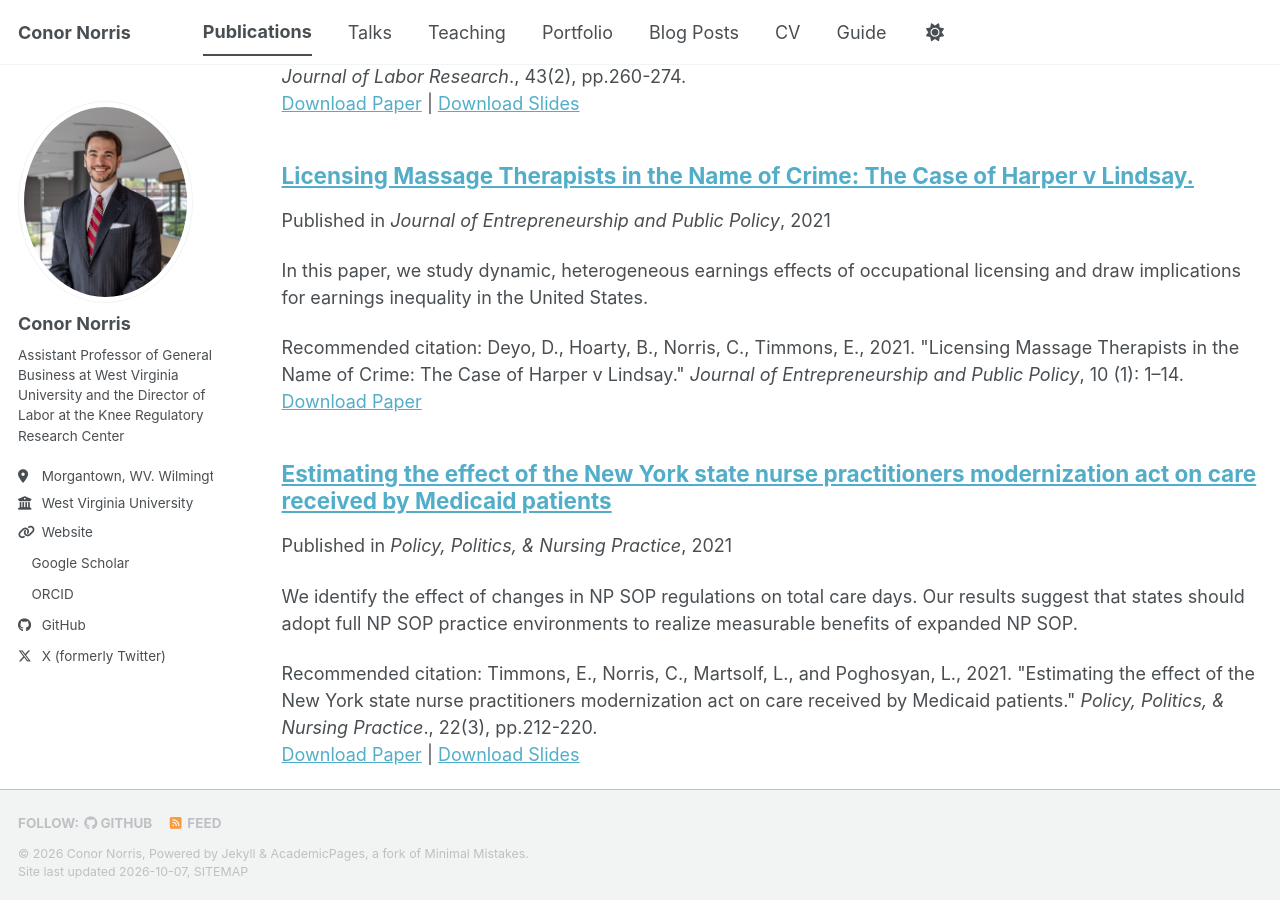
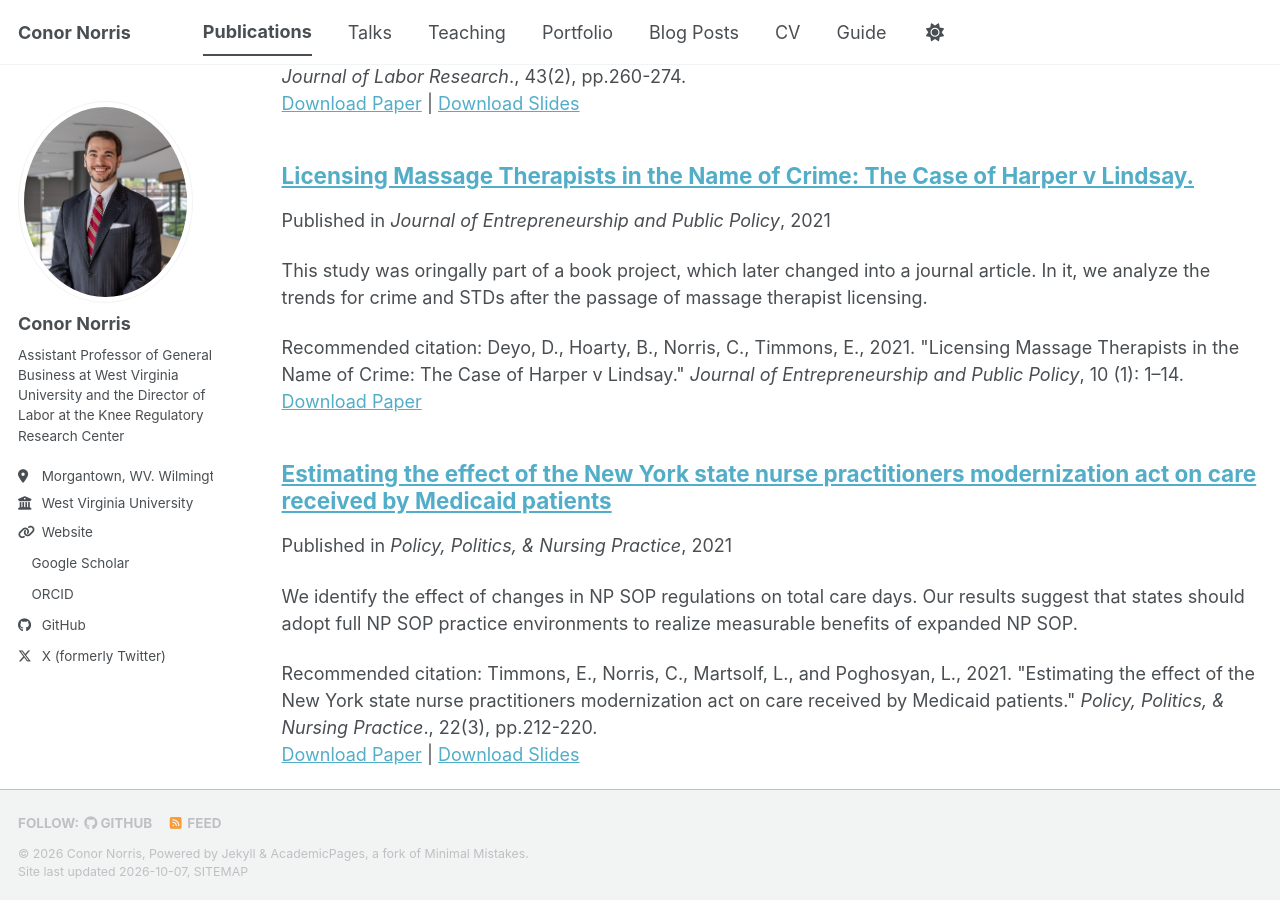
Before and after one commit to conornorris/conornorris.github.io, a Jekyll site: the page built from _pages/publications.html, in a window 1280 px wide and 900 px high, scrolled down 2398 px. Built offline with Jekyll 4.4.1, drawn with Linux system fonts in a browser that asks for light colours; a style sheet for code colours, icons or effects is not loaded.

Commit message:
Revise excerpt for Harper v Lindsay publication
Updated the excerpt to reflect changes in the study's focus and origins.

```diff
--- a/_publications/2021-Harper-v-Lindsay.md
+++ b/_publications/2021-Harper-v-Lindsay.md
@@ -3,7 +3,7 @@ title: "Licensing Massage Therapists in the Name of Crime: The Case of Harper v
 collection: publications
 category: manuscripts
 permalink: /publication/Harper-v-Lindsay
-excerpt: 'In this paper, we study dynamic, heterogeneous earnings effects of occupational licensing and draw implications for earnings inequality in the United States.'
+excerpt: 'This study was oringally part of a book project, which later changed into a journal article. In it, we analyze the trends for crime and STDs after the passage of massage therapist licensing.'
 date: 2021-10-27
 venue: 'Journal of Entrepreneurship and Public Policy'
 paperurl: 'https://www.emerald.com/jepp/article-abstract/10/1/1/432439/Licensing-massage-therapists-in-the-name-of-crime'
```
